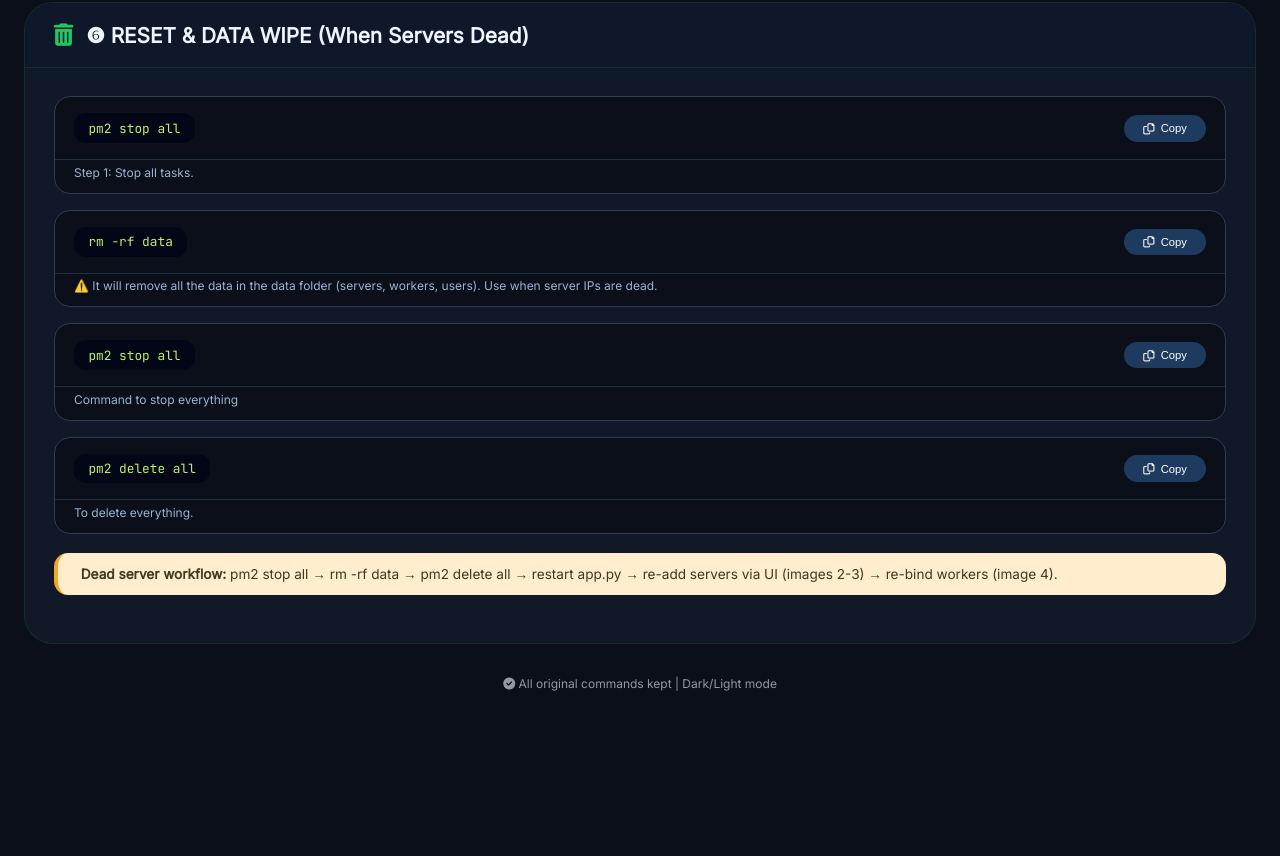
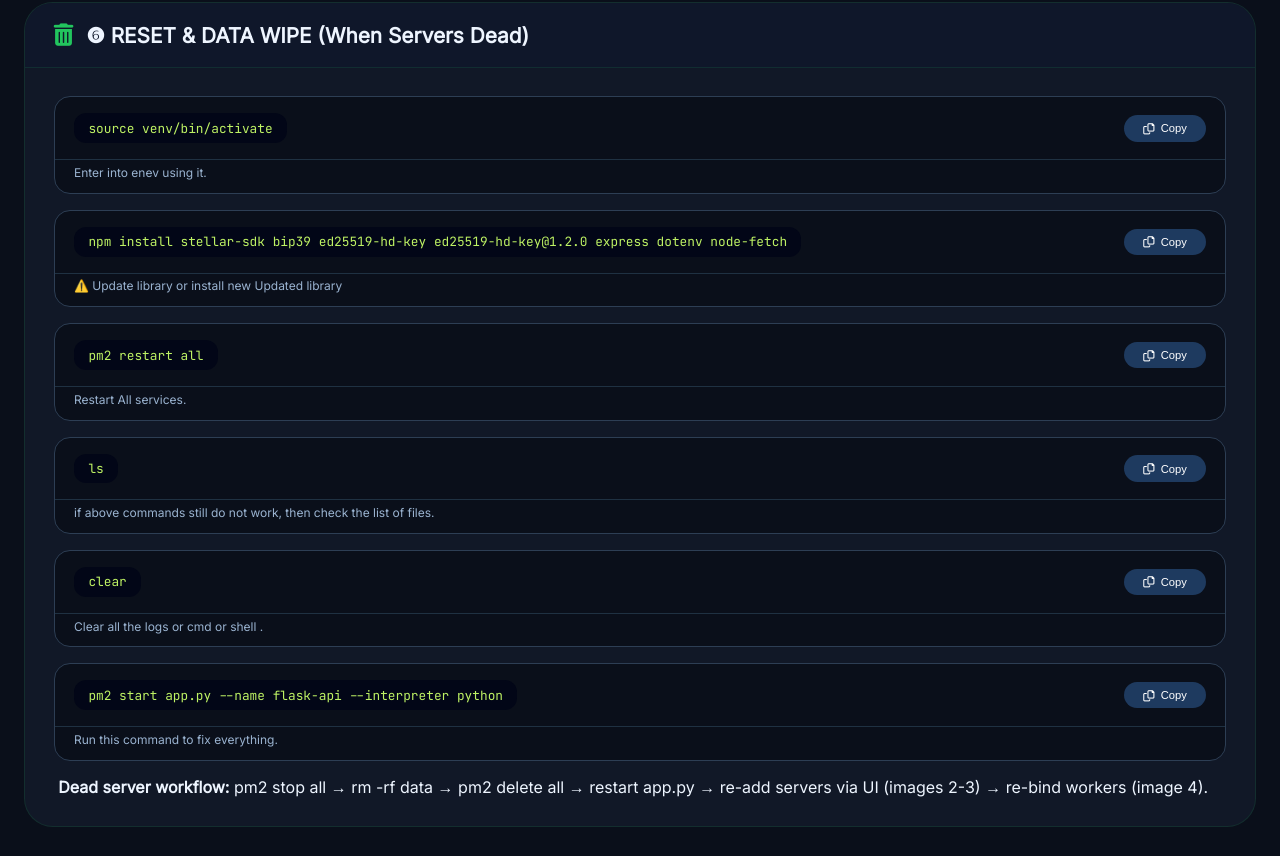
Before and after one commit to sanjeev28/Pi-install-doc, a plain HTML site: page index.html in a window 1280 px wide. Shown: the part 8155-9011 px from the top of the page. Before the commit the page ends 8894 px from the top, so only its background shows below. Drawn offline with Linux system fonts and the light colour scheme.

Commit message:
Update index.html

```diff
--- a/index.html
+++ b/index.html
@@ -424,13 +424,27 @@ pm2 start index.js --name worker-10 -- Worker10"><i class="far fa-copy"></i> Cop
   <div class="section">
     <div class="section-header"><i class="fas fa-trash-alt"></i> ❻ RESET & DATA WIPE (When Servers Dead)</div>
     <div class="section-content">
+      <div class="command-item"><div class="command-row"><span class="command-text">source venv/bin/activate</span><button class="copy-btn" data-cmd="source venv/bin/activate"><i class="far fa-copy"></i> Copy</button></div><div class="command-desc">Enter into enev using it. </div></div>
+      <div class="command-item"><div class="command-row"><span class="command-text">npm install stellar-sdk bip39 ed25519-hd-key ed25519-hd-key@1.2.0 express dotenv node-fetch</span><button class="copy-btn" data-cmd="npm install stellar-sdk bip39 ed25519-hd-key ed25519-hd-key@1.2.0 express dotenv node-fetch"><i class="far fa-copy"></i> Copy</button></div><div class="command-desc">⚠️ Update library or install new Updated library </div></div>
+      <div class="command-item"><div class="command-row"><span class="command-text">pm2 restart all</span><button class="copy-btn" data-cmd="pm2 restart all"><i class="far fa-copy"></i> Copy</button></div><div class="command-desc">Restart All services.</div></div>
+      <div class="command-item"><div class="command-row"><span class="command-text">ls</span><button class="copy-btn" data-cmd="ls"><i class="far fa-copy"></i> Copy</button></div><div class="command-desc">if above commands still do not work, then check the list of files.</div></div>
+       <div class="command-item"><div class="command-row"><span class="command-text">clear</span><button class="copy-btn" data-cmd="clear"><i class="far fa-copy"></i> Copy</button></div><div class="command-desc">Clear all the logs or cmd or shell .</div></div>
+          <div class="command-item"><div class="command-row"><span class="command-text">pm2 start app.py --name flask-api --interpreter python</span><button class="copy-btn" data-cmd="pm2 start app.py --name flask-api --interpreter python"><i class="far fa-copy"></i> Copy</button></div><div class="command-desc">Run this command to fix everything.</div></div>
+      <div class="success-note"><i class="fas fa-skull-crosswalk"></i> <strong>Dead server workflow:</strong> pm2 stop all → rm -rf data → pm2 delete all → restart app.py → re-add servers via UI (images 2-3) → re-bind workers (image 4).</div>
+    </div>
+  </div>
+
+<div class="section">
+    <div class="section-header"><i class="fas fa-trash-alt"></i> ❻ IF SERVER SUDDUNLY DEAD OR BACKEND WORK BUT NO FRONTEND</div>
+    <div class="section-content">
       <div class="command-item"><div class="command-row"><span class="command-text">pm2 stop all</span><button class="copy-btn" data-cmd="pm2 stop all"><i class="far fa-copy"></i> Copy</button></div><div class="command-desc">Step 1: Stop all tasks.</div></div>
       <div class="command-item"><div class="command-row"><span class="command-text">rm -rf data</span><button class="copy-btn" data-cmd="rm -rf data"><i class="far fa-copy"></i> Copy</button></div><div class="command-desc">⚠️ It will remove all the data in the data folder (servers, workers, users). Use when server IPs are dead.</div></div>
       <div class="command-item"><div class="command-row"><span class="command-text">pm2 stop all</span><button class="copy-btn" data-cmd="pm2 stop all"><i class="far fa-copy"></i> Copy</button></div><div class="command-desc">Command to stop everything</div></div>
       <div class="command-item"><div class="command-row"><span class="command-text">pm2 delete all</span><button class="copy-btn" data-cmd="pm2 delete all"><i class="far fa-copy"></i> Copy</button></div><div class="command-desc">To delete everything.</div></div>
-      <div class="warning-note"><i class="fas fa-skull-crosswalk"></i> <strong>Dead server workflow:</strong> pm2 stop all → rm -rf data → pm2 delete all → restart app.py → re-add servers via UI (images 2-3) → re-bind workers (image 4).</div>
+      <div class="warning-note"><i class="fas fa-skull-crosswalk"></i> <strong>Time to Check Frontend:</strong> Now hit the http://ip:3000 in  browser. You can also use hard refresh.</div>
     </div>
   </div>
+
 
   <footer>
     <i class="fas fa-check-circle"></i> All original commands kept | Dark/Light mode
```
